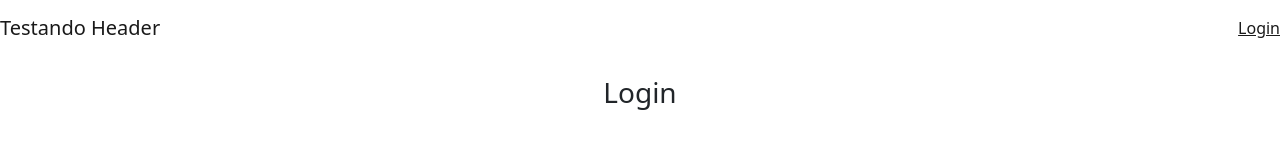
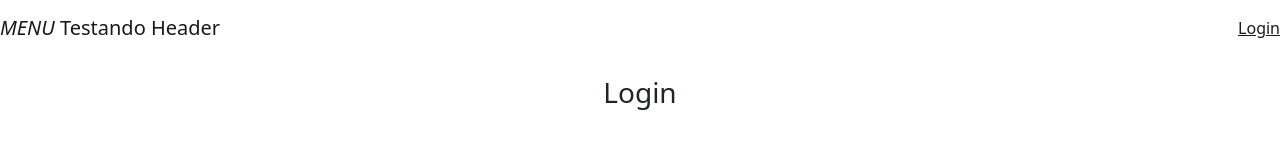
Before and after one commit to gabiihjr/studying-angular, an Angular app in the folder exercise-2/: page /home in a window 1280 px wide. Shown: the top 160 px of the page. Built offline with nearby package versions, Linux system fonts and the light colour scheme.

Commit message:
creating menu

```diff
--- a/exercise-2/src/app/components/header/header.component.html
+++ b/exercise-2/src/app/components/header/header.component.html
@@ -1,6 +1,19 @@
 <header class="sticky-top">
     <nav class="navbar navbar-light bg-white">
-        <a class="navbar-brand">Testando Header</a>
+        <a class="navbar-brand">
+          <i (click)="menu.opensMenu()"
+          (keyup.space)="menu.opensMenu()"
+          >
+            MENU
+          </i>
+          Testando Header</a>
+        <app-menu #menu>
+          <ul class="list-unstiled">
+            <li>
+              <a [routerLink]="['animals', 'new']">Novo Animal</a>
+            </li>
+          </ul>
+        </app-menu>
         <div *ngIf="user$ | async as user">
             <div *ngIf="user.name; else login">
                 <i class="fa fa-user-circle mr-1">
--- a/exercise-2/src/app/components/header/header.module.ts
+++ b/exercise-2/src/app/components/header/header.module.ts
@@ -1,3 +1,4 @@
+import { MenuModule } from './../menu/menu.module';
 import { RouterModule } from '@angular/router';
 import { NgModule } from '@angular/core';
 import { CommonModule } from '@angular/common';
@@ -10,7 +11,7 @@ import { HeaderComponent } from './header.component';
     HeaderComponent
   ],
   imports: [
-    CommonModule, RouterModule
+    CommonModule, RouterModule, MenuModule
   ],
   exports: [HeaderComponent]
 })
--- a/exercise-2/src/app/components/menu/menu.component.html
+++ b/exercise-2/src/app/components/menu/menu.component.html
@@ -1 +1,12 @@
-<p>menu works!</p>
+<div [ngClass]="{'active-menu': showsMenu}">
+  <div class="menu-bar">
+    <i (click)="opensMenu()"
+    (keyup.space)="opensMenu()"
+    >
+      X
+    </i>
+    <ng-content></ng-content>
+  </div>
+
+  <div class="overlay" (click)="opensMenu()"></div>
+</div>
```
